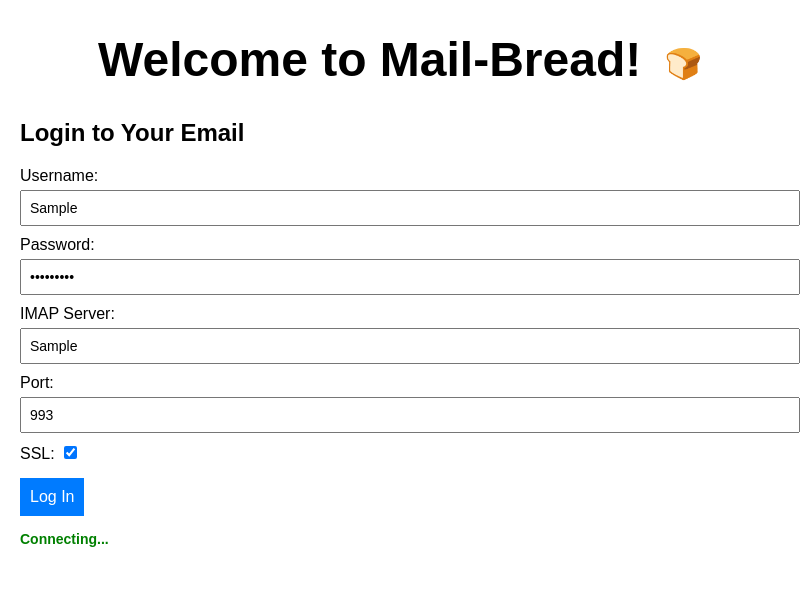
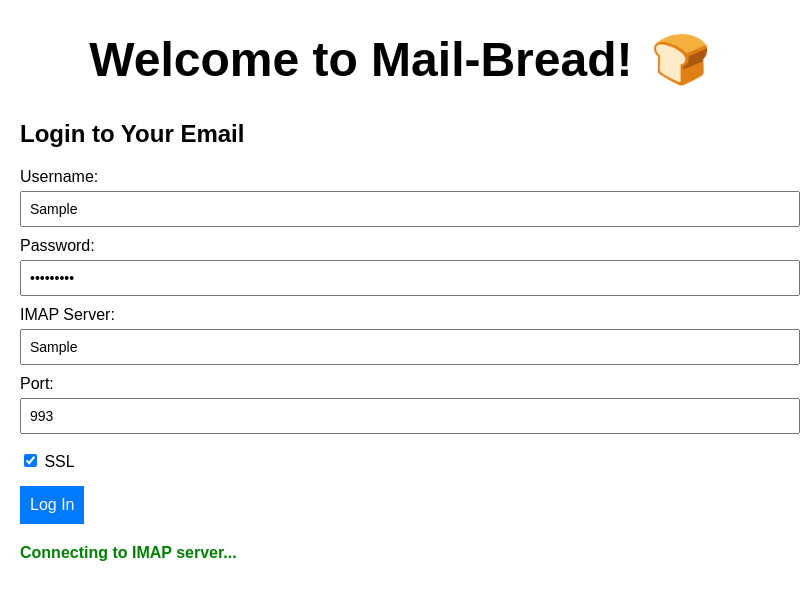
Before and after one commit to MumblingBuffalo/Email-Bread, an Electron app: page index.html in a window 800 px wide. Both pictures are taken after typing "Sample", "Sample123", "Sample" into the empty fields and a click on the button "Log In". Drawn offline with Linux system fonts and the light colour scheme; no server answers.

Commit message:
Updated index.html,fix for form not loading once login is pressed, and refined UI

```diff
--- a/app.js
+++ b/app.js
@@ -1,46 +1,42 @@
 const Imap = require('imap');
 const { inspect } = require('util');
 
-console.log('Script loaded'); // Ensure script runs
+document.getElementById('emailForm').addEventListener('submit', function (event) {
+  event.preventDefault(); // Prevent form refresh
 
-// Attach event listener to the form
-document.getElementById('emailForm').addEventListener('submit', function(event) {
-  event.preventDefault(); // Prevent form clearing and page reload
-  console.log('Form submitted'); // Debugging log
-
-  // Get form values
   const username = document.getElementById('username').value;
   const password = document.getElementById('password').value;
   const imapServer = document.getElementById('imapServer').value;
   const port = parseInt(document.getElementById('port').value);
-  const ssl = document.getElementById('ssl').checked;
-
-  console.log('User input:', { username, password, imapServer, port, ssl });
+  const useSSL = document.getElementById('ssl').checked;
 
   // Update status
-  document.getElementById('status').innerText = 'Connecting...';
+  document.getElementById('status').innerText = 'Connecting to IMAP server...';
 
-  // Call the function to connect to IMAP
-  connectToIMAP(username, password, imapServer, port, ssl);
+  // Clear existing debug info
+  console.clear();
+
+  console.log('Form data submitted:', { username, imapServer, port, useSSL });
+
+  // Connect to IMAP
+  connectToIMAP(username, password, imapServer, port, useSSL);
 });
 
-// Function to connect to the IMAP server
-function connectToIMAP(user, pass, host, port, useSSL) {
+function connectToIMAP(user, pass, host, port, ssl) {
   const imap = new Imap({
-    user: user,           // User's email address
-    password: pass,       // User's password (or app password if two-factor authentication is enabled)
-    host: host,           // IMAP server address (e.g., 'mail.domain.com')
-    port: port,           // IMAP server port (usually 993 for SSL)
-    tls: useSSL,          // SSL checkbox value
+    user: user,
+    password: pass,
+    host: host,
+    port: port,
+    tls: ssl, // SSL Checkbox
   });
 
-  // IMAP connection ready
-  imap.once('ready', function() {
-    document.getElementById('status').innerText = 'Connected to IMAP server. Fetching emails...';
-    console.log('Connected to IMAP server.');
+  imap.once('ready', function () {
+    document.getElementById('status').innerText = 'Connected to IMAP server! Fetching emails...';
+    console.log('IMAP connection ready.');
 
     // Open the inbox
-    imap.openBox('INBOX', false, function(err, box) {
+    imap.openBox('INBOX', false, function (err, box) {
       if (err) {
         document.getElementById('status').innerText = 'Error opening inbox: ' + err.message;
         console.error('Error opening inbox:', err);
@@ -51,25 +47,27 @@ function connectToIMAP(user, pass, host, port, useSSL) {
     });
   });
 
-  // Handle IMAP errors
-  imap.once('error', function(err) {
+  imap.once('error', function (err) {
     document.getElementById('status').innerText = 'IMAP Error: ' + err.message;
     console.error('IMAP Error:', err);
   });
 
-  // IMAP connection ended
-  imap.once('end', function() {
-    console.log('Connection ended.');
+  imap.once('end', function () {
+    console.log('IMAP connection ended.');
     document.getElementById('status').innerText = 'Connection closed.';
   });
 
-  // Start the connection
-  imap.connect();
+  try {
+    console.log('Connecting to IMAP...');
+    imap.connect();
+  } catch (error) {
+    console.error('IMAP connection error:', error);
+    document.getElementById('status').innerText = 'Error connecting to IMAP server.';
+  }
 }
 
-// Function to fetch emails from the inbox
 function fetchEmails(imap) {
-  imap.search(['ALL'], function(err, results) {
+  imap.search(['ALL'], function (err, results) {
     if (err) {
       document.getElementById('status').innerText = 'Error searching emails: ' + err.message;
       console.error('Error searching emails:', err);
@@ -77,24 +75,23 @@ function fetchEmails(imap) {
     }
 
     const fetch = imap.fetch(results, { bodies: '' });
-    fetch.on('message', function(msg, seqno) {
+    fetch.on('message', function (msg, seqno) {
       console.log('Message #%d', seqno);
 
-      const prefix = '(#' + seqno + ') ';
-      msg.on('body', function(stream, info) {
+      msg.on('body', function (stream, info) {
         let buffer = '';
-        stream.on('data', function(chunk) {
+        stream.on('data', function (chunk) {
           buffer += chunk.toString();
         });
 
-        stream.once('end', function() {
-          console.log(prefix + 'Body: ' + inspect(buffer));
+        stream.once('end', function () {
+          console.log('Email body:', inspect(buffer));
         });
       });
     });
 
-    fetch.once('end', function() {
-      console.log('Done fetching messages.');
+    fetch.once('end', function () {
+      console.log('Done fetching emails.');
       imap.end();
     });
   });
--- a/index.html
+++ b/index.html
@@ -8,17 +8,6 @@
     body {
       font-family: Arial, sans-serif;
       margin: 20px;
-    }
-    .banner {
-      text-align: center;
-      font-size: 24px;
-      font-weight: bold;
-      margin-bottom: 30px;
-    }
-    .banner .emoji {
-      font-size: 30px;
-      vertical-align: middle;
-      margin-left: 10px;
     }
     label {
       display: block;
@@ -31,7 +20,7 @@
       font-size: 14px;
     }
     input[type="checkbox"] {
-      margin-left: 5px;
+      margin-top: 10px;
     }
     button {
       margin-top: 15px;
@@ -45,21 +34,27 @@
     button:hover {
       background-color: #0056b3;
     }
+    .banner {
+      text-align: center;
+      font-size: 24px;
+      font-weight: bold;
+      margin-bottom: 30px;
+    }
+    .banner span {
+      margin-left: 5px;
+    }
     #status {
-      margin-top: 15px;
-      font-size: 14px;
+      margin-top: 20px;
       color: green;
       font-weight: bold;
     }
   </style>
 </head>
 <body>
+
   <!-- Banner -->
   <div class="banner">
-    <h1>
-      Welcome to Mail-Bread!
-      <span class="emoji">🍞</span>
-    </h1>
+    <h1>Welcome to Mail-Bread! <span>🍞</span></h1>
   </div>
 
   <!-- Email Login Form -->
@@ -78,8 +73,7 @@
     <input type="number" id="port" name="port" value="993" required />
 
     <label for="ssl">
-      SSL:
-      <input type="checkbox" id="ssl" name="ssl" checked />
+      <input type="checkbox" id="ssl" name="ssl" checked /> SSL
     </label>
 
     <button type="submit">Log In</button>
```
